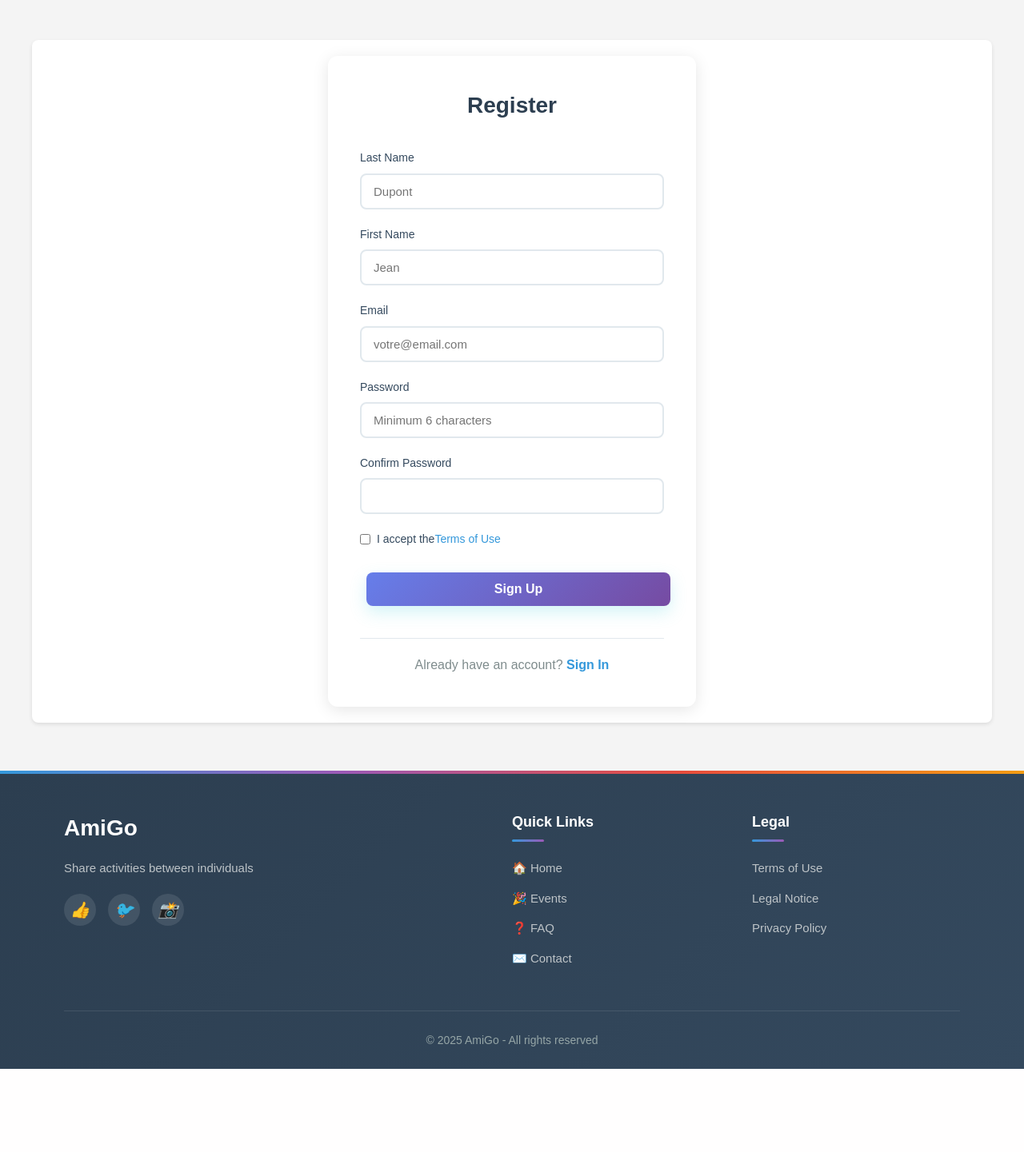
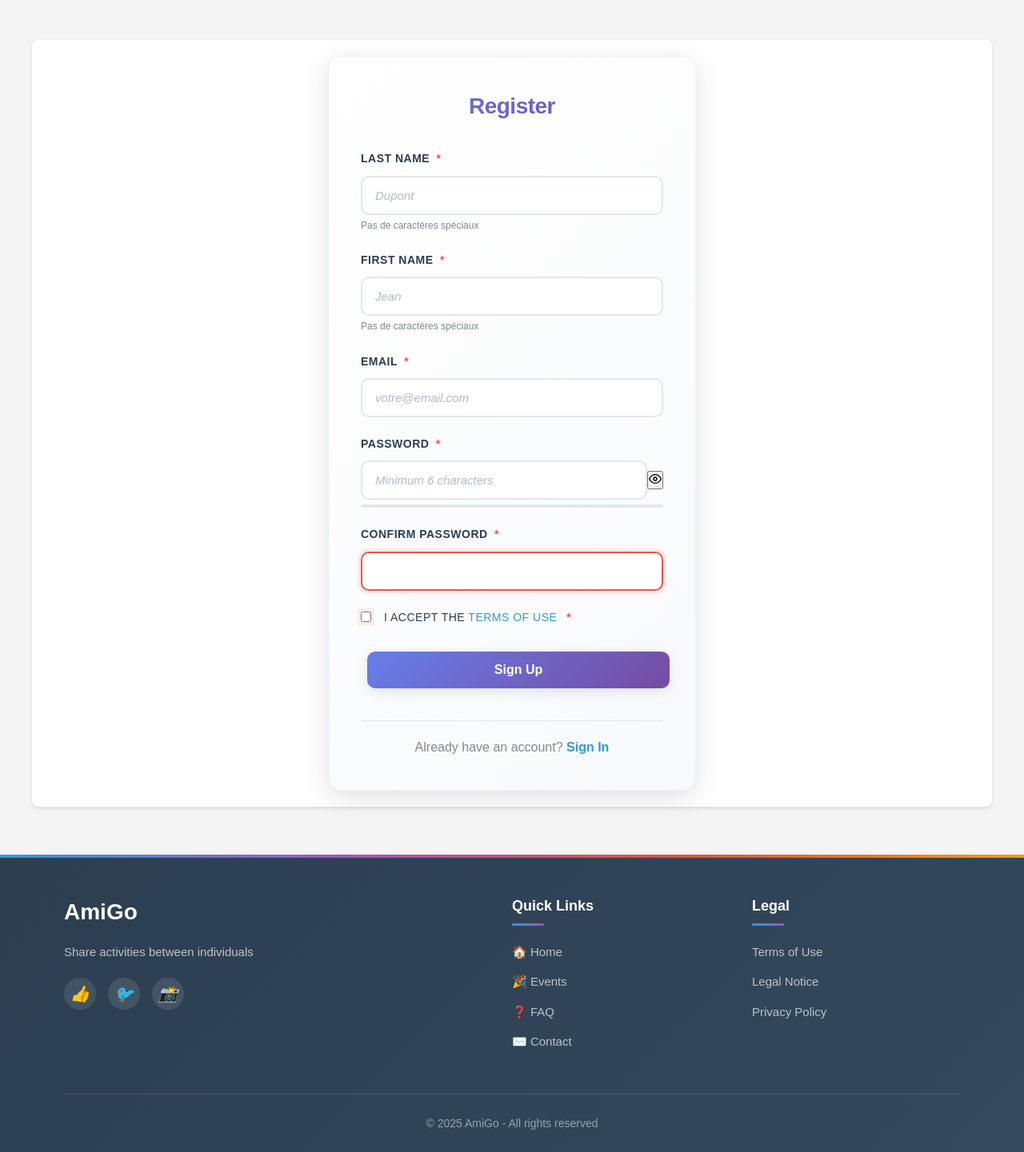
Before and after one commit to EstebanCRz/APP_web_A1, a PHP site: page /APP_web_A1/auth/register.php in a window 1280 px wide. Shown: the part 139-1580 px from the top of the page at 80% size. Before the commit the page ends 1476 px from the top, so only its background shows below. Run offline with PHP 8.4, Linux system fonts and the light colour scheme.

Commit message:
inscription_connection

```diff
--- a/auth/css/register.css
+++ b/auth/css/register.css
@@ -7,77 +7,174 @@
 }
 
 .form-container {
-    background: white;
-    border-radius: 12px;
+    background: linear-gradient(135deg, #ffffff 0%, #f8f9fb 100%);
+    border-radius: 16px;
     padding: 40px;
-    box-shadow: 0 4px 20px rgba(0, 0, 0, 0.1);
+    box-shadow: 0 8px 32px rgba(0, 0, 0, 0.12);
+    border: 1px solid rgba(52, 152, 219, 0.1);
+    transition: all 0.3s ease;
+}
+
+.form-container:hover {
+    box-shadow: 0 12px 40px rgba(0, 0, 0, 0.15);
 }
 
 .form-container h2 {
     text-align: center;
-    color: #2c3e50;
+    background: linear-gradient(135deg, #667eea 0%, #764ba2 100%);
+    -webkit-background-clip: text;
+    -webkit-text-fill-color: transparent;
+    background-clip: text;
     margin-bottom: 30px;
     font-size: 28px;
-    font-weight: 600;
+    font-weight: 700;
+    letter-spacing: -0.5px;
 }
 
 .alert {
-    padding: 15px;
-    border-radius: 8px;
+    padding: 16px;
+    border-radius: 10px;
     margin-bottom: 20px;
+    animation: slideIn 0.3s ease;
 }
 
 .alert-error {
-    background-color: #fee;
-    border: 1px solid #fcc;
-    color: #c33;
+    background: linear-gradient(135deg, #ffebee 0%, #ffcdd2 100%);
+    border: 2px solid #ef5350;
+    color: #c62828;
+    font-weight: 500;
 }
 
 .alert-success {
-    background-color: #d4edda;
-    border: 1px solid #c3e6cb;
-    color: #155724;
+    background: linear-gradient(135deg, #c8e6c9 0%, #a5d6a7 100%);
+    border: 2px solid #66bb6a;
+    color: #1b5e20;
+    font-weight: 500;
 }
 
 .alert p {
     margin: 5px 0;
+    font-size: 14px;
+}
+
+@keyframes slideIn {
+    from {
+        opacity: 0;
+        transform: translateY(-10px);
+    }
+    to {
+        opacity: 1;
+        transform: translateY(0);
+    }
 }
 
 .form-group {
-    margin-bottom: 20px;
+    margin-bottom: 22px;
 }
 
 .form-group label {
     display: block;
-    margin-bottom: 8px;
-    color: #34495e;
-    font-weight: 500;
+    margin-bottom: 10px;
+    color: #2c3e50;
+    font-weight: 600;
     font-size: 14px;
+    text-transform: uppercase;
+    letter-spacing: 0.5px;
+}
+
+.form-group label .required {
+    color: #ef5350;
+    font-weight: 700;
+    margin-left: 4px;
 }
 
 .form-group input[type="text"],
 .form-group input[type="email"],
 .form-group input[type="password"] {
     width: 100%;
-    padding: 12px 15px;
+    padding: 14px 16px;
     border: 2px solid #e1e8ed;
-    border-radius: 8px;
+    border-radius: 10px;
     font-size: 15px;
     transition: all 0.3s ease;
     box-sizing: border-box;
+    background: white;
+    font-family: inherit;
 }
 
 .form-group input[type="text"]:focus,
 .form-group input[type="email"]:focus,
 .form-group input[type="password"]:focus {
     outline: none;
-    border-color: #3498db;
-    box-shadow: 0 0 0 3px rgba(52, 152, 219, 0.1);
+    border-color: #667eea;
+    box-shadow: 0 0 0 4px rgba(102, 126, 234, 0.15);
+    background: #f8fafc;
+    transform: translateY(-2px);
+}
+
+.form-group input::placeholder {
+    color: #b0bcc4;
+    font-style: italic;
+}
+
+.form-group input:invalid:not(:placeholder-shown) {
+    border-color: #ef5350;
+    box-shadow: 0 0 0 4px rgba(239, 83, 80, 0.1);
+}
+
+/* Indicateur de force du mot de passe */
+.password-strength {
+    display: none;
+    margin-top: 8px;
+    padding: 8px 12px;
+    border-radius: 6px;
+    font-size: 13px;
+    font-weight: 600;
+    text-align: center;
+}
+
+.password-strength.show {
+    display: block;
+}
+
+.password-strength.weak {
+    background-color: #ffebee;
+    color: #c62828;
+    border: 1px solid #ef5350;
+}
+
+.password-strength.medium {
+    background-color: #fff3e0;
+    color: #e65100;
+    border: 1px solid #ffa726;
+}
+
+.password-strength.strong {
+    background-color: #e8f5e9;
+    color: #1b5e20;
+    border: 1px solid #66bb6a;
+}
+
+/* Barre de force */
+.strength-bar {
+    height: 4px;
+    background: #e1e8ed;
+    border-radius: 2px;
+    margin-top: 6px;
+    overflow: hidden;
+}
+
+.strength-bar-fill {
+    height: 100%;
+    width: 0;
+    transition: width 0.3s ease, background-color 0.3s ease;
+    border-radius: 2px;
 }
 
 .form-group input[type="checkbox"] {
     margin-right: 8px;
     width: auto;
+    flex-shrink: 0;
 }
 
 .form-group label:has(input[type="checkbox"]) {
@@ -85,6 +182,13 @@
     align-items: center;
     font-weight: normal;
     cursor: pointer;
+    gap: 8px;
+}
+
+.form-group .cgu-text {
+    overflow-wrap: break-word;
+    word-break: break-word;
+    display: inline;
 }
 
 .form-group a {
@@ -97,13 +201,28 @@
 }
 
 .btn {
-    padding: 12px 24px;
+    padding: 14px 28px;
     border: none;
-    border-radius: 8px;
+    border-radius: 10px;
     font-size: 16px;
     font-weight: 600;
     cursor: pointer;
     transition: all 0.3s ease;
+    box-shadow: 0 4px 15px rgba(0, 0, 0, 0.1);
+}
+
+.btn:hover:not(:disabled) {
+    transform: translateY(-3px);
+    box-shadow: 0 8px 25px rgba(0, 0, 0, 0.15);
+}
+
+.btn:active:not(:disabled) {
+    transform: translateY(-1px);
+}
+
+.btn:disabled {
+    opacity: 0.6;
+    cursor: not-allowed;
 }
 
 .btn-primary {
@@ -111,9 +230,8 @@
     color: white;
 }
 
-.btn-primary:hover {
-    transform: translateY(-2px);
-    box-shadow: 0 5px 15px rgba(102, 126, 234, 0.4);
+.btn-primary:hover:not(:disabled) {
+    box-shadow: 0 8px 25px rgba(102, 126, 234, 0.4);
 }
 
 .btn-block {
@@ -194,9 +312,57 @@
 
     .form-container {
         padding: 30px 20px;
+        border-radius: 14px;
     }
 
     .form-container h2 {
         font-size: 24px;
+        margin-bottom: 25px;
+    }
+
+    .form-group {
+        margin-bottom: 18px;
+    }
+
+    .btn {
+        padding: 12px 24px;
+        font-size: 15px;
     }
 }
+
+@media (max-width: 480px) {
+    .form-container {
+        padding: 20px 16px;
+    }
+
+    .form-container h2 {
+        font-size: 22px;
+    }
+
+    .form-group label {
+        font-size: 13px;
+    }
+
+    .btn {
+        padding: 12px 20px;
+        font-size: 14px;
+    }
+
+    .interests-section .interests-grid {
+        grid-template-columns: 1fr;
+    }
+}
+
+/* Wrapper pour le champ password avec bouton œil */
+.password-input-wrapper {
+    position: relative;
+    display: flex;
+    align-items: center;
+}
+
+.password-input-wrapper input[type="password"],
+.password-input-wrapper input[type="text"] {
+    width: 100%;
+    padding-right: 45px;
+    box-sizing: border-box;
+}
--- a/auth/forgot-password.php
+++ b/auth/forgot-password.php
@@ -48,6 +48,7 @@ include '../includes/header.php';
     </div>
 </div>
 
+<script src="js/toggle-password.js"></script>
 <?php include '../includes/footer.php'; ?>
 
                     <div class="event-card">
--- /dev/null
+++ b/auth/js/filter-special-chars.js
@@ -0,0 +1,77 @@
+/**
+ * Filtrage des caractères spéciaux dans les champs nom et prénom
+ * Accepte uniquement les lettres, accents, tirets, apostrophes et espaces
+ */
+
+document.addEventListener('DOMContentLoaded', function() {
+    const nomInput = document.getElementById('nom');
+    const prenomInput = document.getElementById('prenom');
+
+    /**
+     * Filtre les caractères spéciaux
+     * @param {string} input - Texte à filtrer
+     * @returns {string} Texte filtré
+     */
+    function filterSpecialChars(input) {
+        // Accepte : lettres (a-z, A-Z), accents, tirets, apostrophes, espaces
+        return input.replace(/[^a-zA-ZÀ-ÿ\s\-']/g, '');
+    }
+
+    /**
+     * Limite la longueur d'une chaîne
+     * @param {string} input - Texte
+     * @param {number} maxLength - Longueur maximale
+     * @returns {string} Texte limité
+     */
+    function limitLength(input, maxLength) {
+        return input.substring(0, maxLength);
+    }
+
+    /**
+     * Attache les écouteurs à un champ
+     * @param {HTMLElement} field - Champ input
+     * @param {number} maxLength - Longueur maximale
+     */
+    function attachFilterListener(field, maxLength = 50) {
+        if (!field) return;
+
+        field.addEventListener('input', function(e) {
+            // Filtrer les caractères spéciaux
+            let filtered = filterSpecialChars(this.value);
+
+            // Limiter la longueur
+            filtered = limitLength(filtered, maxLength);
+
+            // Mettre à jour la valeur du champ
+            if (this.value !== filtered) {
+                this.value = filtered;
+            }
+        });
+
+        // Valider au blur
+        field.addEventListener('blur', function(e) {
+            this.value = filterSpecialChars(this.value).trim();
+        });
+    }
+
+    // Appliquer le filtrage aux champs nom et prénom
+    attachFilterListener(nomInput);
+    attachFilterListener(prenomInput);
+
+    // Afficher un message d'aide à l'utilisateur
+    function addHelpText(field, message) {
+        if (!field) return;
+
+        const helpText = document.createElement('small');
+        helpText.style.display = 'block';
+        helpText.style.color = '#7f8c8d';
+        helpText.style.marginTop = '4px';
+        helpText.style.fontSize = '12px';
+        helpText.textContent = message;
+
+        field.parentNode.appendChild(helpText);
+    }
+
+    addHelpText(nomInput, 'Pas de caractères spéciaux');
+    addHelpText(prenomInput, 'Pas de caractères spéciaux');
+});
--- a/auth/login.php
+++ b/auth/login.php
@@ -92,4 +92,5 @@ include '../includes/header.php';
     </div>
 </div>
 
+<script src="js/toggle-password.js"></script>
 <?php include '../includes/footer.php'; ?>
--- a/auth/register.php
+++ b/auth/register.php
@@ -89,27 +89,27 @@ include '../includes/header.php';
 
         <form method="POST">
             <div class="form-group">
-                <label for="nom"><?php echo t('auth.last_name'); ?></label>
+                <label for="nom"><?php echo t('auth.last_name'); ?> <span class="required">*</span></label>
                 <input type="text" id="nom" name="nom" required placeholder="Dupont" value="<?php echo htmlspecialchars($last_name ?? ''); ?>">
             </div>
             <div class="form-group">
-                <label for="prenom"><?php echo t('auth.first_name'); ?></label>
+                <label for="prenom"><?php echo t('auth.first_name'); ?> <span class="required">*</span></label>
                 <input type="text" id="prenom" name="prenom" required placeholder="Jean" value="<?php echo htmlspecialchars($first_name ?? ''); ?>">
             </div>
             <div class="form-group">
-                <label for="email"><?php echo t('auth.email'); ?></label>
+                <label for="email"><?php echo t('auth.email'); ?> <span class="required">*</span></label>
                 <input type="email" id="email" name="email" required placeholder="votre@email.com" value="<?php echo htmlspecialchars($email ?? ''); ?>">
             </div>
             <div class="form-group">
-                <label for="password"><?php echo t('auth.password'); ?></label>
+                <label for="password"><?php echo t('auth.password'); ?> <span class="required">*</span></label>
                 <input type="password" id="password" name="password" required minlength="6" placeholder="<?php echo getCurrentLanguage() === 'fr' ? 'Minimum 6 caractères' : 'Minimum 6 characters'; ?>">
             </div>
             <div class="form-group">
-                <label for="confirm_password"><?php echo t('auth.password_confirm'); ?></label>
+                <label for="confirm_password"><?php echo t('auth.password_confirm'); ?> <span class="required">*</span></label>
                 <input type="password" id="confirm_password" name="confirm_password" required>
             </div>
             <div class="form-group">
-                <label><input type="checkbox" required> <?php echo getCurrentLanguage() === 'fr' ? 'J\'accepte les' : 'I accept the'; ?> <a href="../pages/cgu.php"><?php echo t('footer.cgu'); ?></a></label>
+                <label><input type="checkbox" required> <span class="cgu-text"><?php echo getCurrentLanguage() === 'fr' ? 'J\'accepte les' : 'I accept the'; ?> <a href="../pages/cgu.php"><?php echo t('footer.cgu'); ?></a></span> <span class="required">*</span></label>
             </div>
 
 
@@ -119,4 +119,7 @@ include '../includes/header.php';
     </div>
 </div>
 
+<script src="js/toggle-password.js"></script>
+<script src="js/password-validation.js"></script>
+<script src="js/filter-special-chars.js"></script>
 <?php include '../includes/footer.php'; ?>
```
Also changed, not shown: auth/css/login.css (+14 -0 lines), auth/js/password-validation.js (added, +67 -0 lines), auth/js/toggle-password.js (added, +63 -0 lines).
